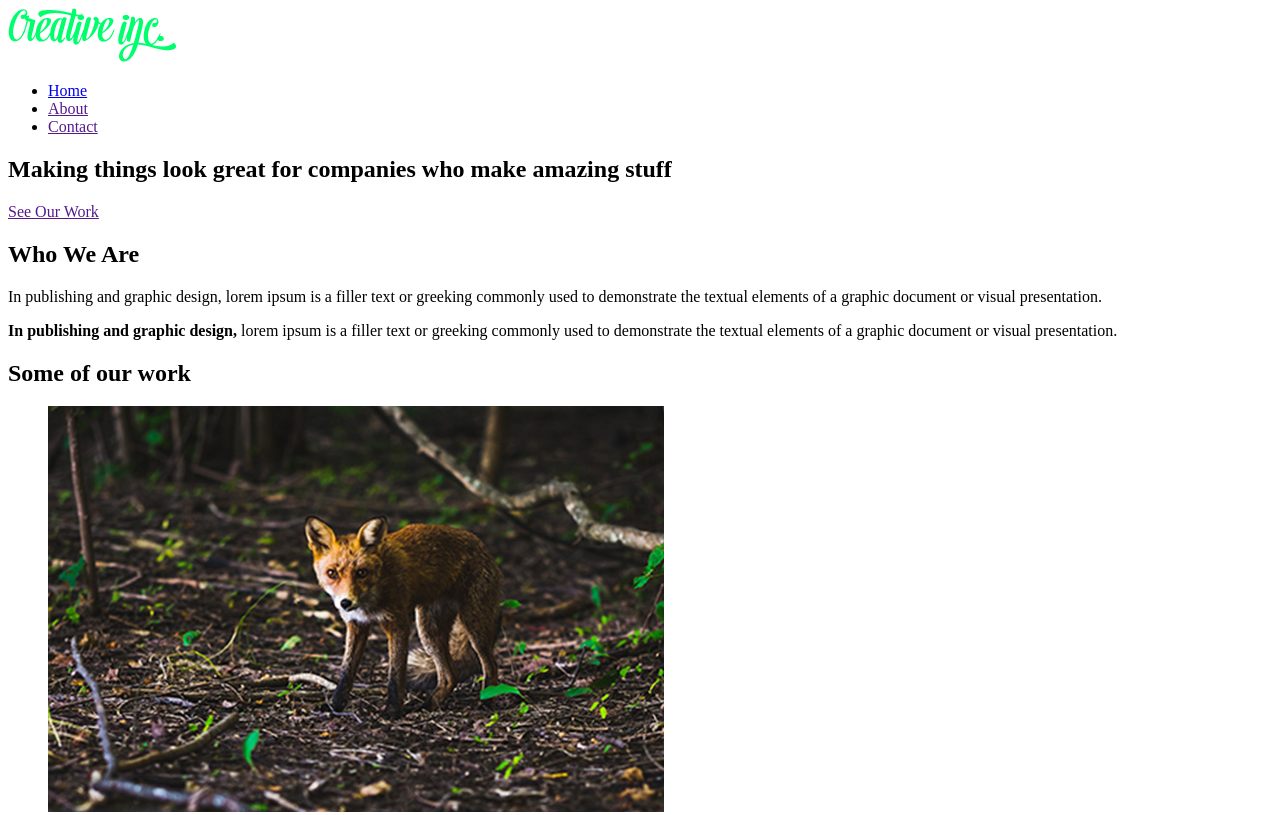
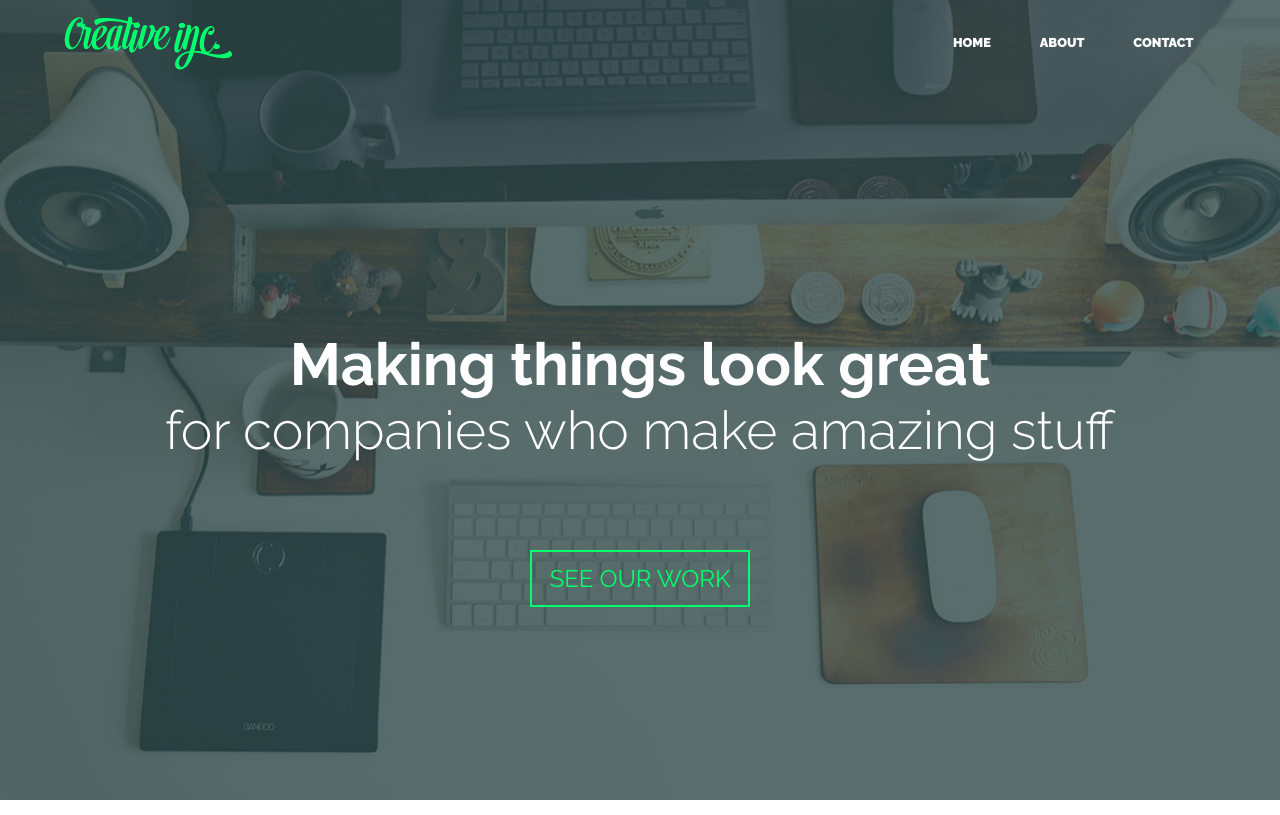
Before and after one commit to b3n10/responsive-website, a website: page index.html in a window 1280 px wide. Shown: the top 815 px of the page. Drawn offline with Linux system fonts and the light colour scheme.

Commit message:
Done part 2

```diff
--- /dev/null
+++ b/css/style.css
@@ -0,0 +1,111 @@
+@import url('https://fonts.googleapis.com/css?family=Raleway:300,400,700,900');
+
+* {
+	box-sizing: border-box;
+}
+body {
+	margin: 0;
+	font-family: "Raleway", sans-serif;
+	text-align: center;
+}
+img {
+	max-width: 100%;
+	height: auto;
+}
+
+/* header */
+.container {
+	margin: 0 auto;
+	width: 90%;
+}
+header {
+	position: absolute;
+	left: 0;
+	right: 0;
+	margin-top: 1em;
+}
+nav ul {
+	margin: 0;
+	padding: 0;
+	list-style: none;
+}
+nav li {
+	display: inline-block;
+	margin: 1em;
+}
+nav a {
+	font-size: 0.8rem;
+	font-weight: 900;
+	text-decoration: none;
+	text-transform: uppercase;
+	padding: 0.5em;
+	color: #fff;
+}
+nav a:hover,
+nav a:focus {
+	color: #ddd;
+}
+@media (min-width: 60rem) {
+	.logo {
+		float: left;
+	}
+	nav {
+		float: right;
+	}
+}
+
+/* home-hero */
+.home-hero {
+	background-image: url("../img/hero-bg.jpg");
+	background-size: cover;
+	background-position: center;
+	color: #fff;
+	padding: 10em 0;
+}
+@media (min-width: 60rem) {
+	.home-hero {
+		height: 100vh;
+		padding-top: 35vh;
+	}
+}
+
+/* typography */
+.title {
+	font-size: 2.5rem;
+	margin-bottom: 1.5em;
+}
+.title span {
+	display: block;
+	font-weight: 300;
+	font-size: 0.9em;
+}
+@media (min-width: 60rem) {
+	.title {
+		font-size: 3.7rem;
+	}
+}
+
+/* buttons */
+.button {
+	display: inline-block;
+	font-size: 1.15rem;
+	text-decoration: none;
+	text-transform: uppercase;
+	border-width: 2px;
+	border-style: solid;
+	padding: 0.5em 0.75em;
+}
+.button-accent {
+	color: #00ff6c;
+	border-color: #00ff6c;
+}
+.button-accent:hover,
+.button-accent:focus {
+	color: #232323;
+	background: #00ff6c;
+}
+@media (min-width: 60rem) {
+	.button {
+		font-size: 1.5rem;
+	}
+}
--- a/index.html
+++ b/index.html
@@ -4,11 +4,12 @@
 		<meta charset="utf-8">
 		<meta name="viewport" content="width=device-width, initial-scale=1">
 		<title>Creative Inc.</title>
-		<link rel="stylesheet" href="style.css">
+		<link rel="stylesheet" href="css/style.css">
 	</head>
 	<body>
 
 		<header>
+			<div class="container">
 				<img class="logo" src="img/logo.png" alt="Creative Inc. logo">
 				<nav>
 					<ul>
@@ -17,10 +18,11 @@
 						<li><a href="">Contact</a></li>
 					</ul>
 				</nav>
+			</div>
 		</header>
 
 		<section class="home-hero">
-			<h1>
+			<h1 class="title">
 				Making things look great
 				<span>for companies who make amazing stuff</span>
 			</h1>
--- a/package.json
+++ b/package.json
@@ -4,8 +4,8 @@
   "description": "How to create a responsive website from scratch by Kevin Powell",
   "main": "index.js",
   "scripts": {
-		"test": "echo \"Error: no test specified\" && exit 1",
-		"dev": "light-server -s . -b localhost -p 3333 -w './**' --historyindex '/index.html' -o"
+    "test": "echo \"Error: no test specified\" && exit 1",
+    "dev": "light-server -s . -b localhost -p 3333 -w './**' --historyindex '/index.html' -o"
   },
   "keywords": [
     "html",
```
Also changed, not shown: style.css (deleted). Lines whose indentation alone changed are shown as unchanged.
